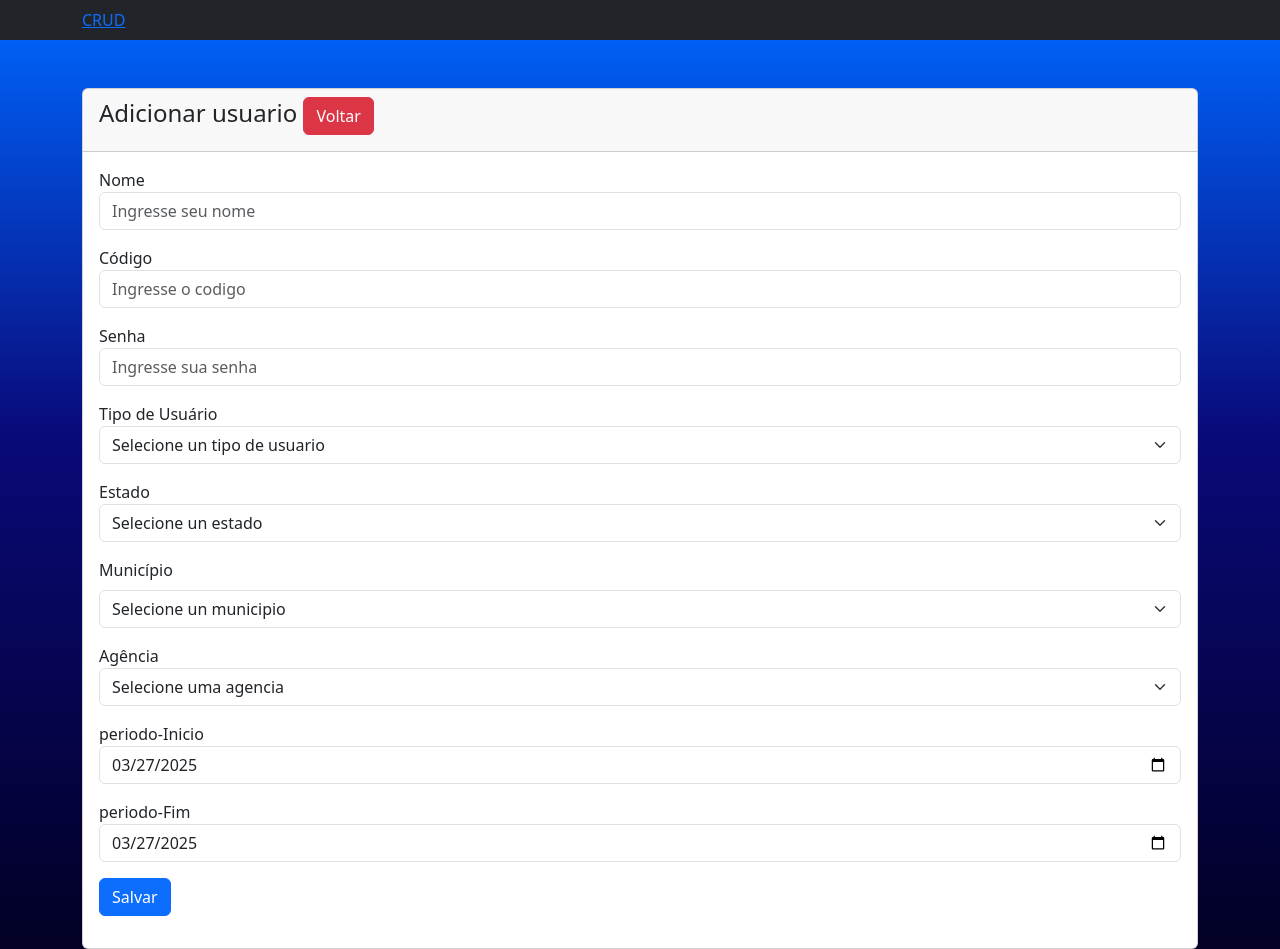
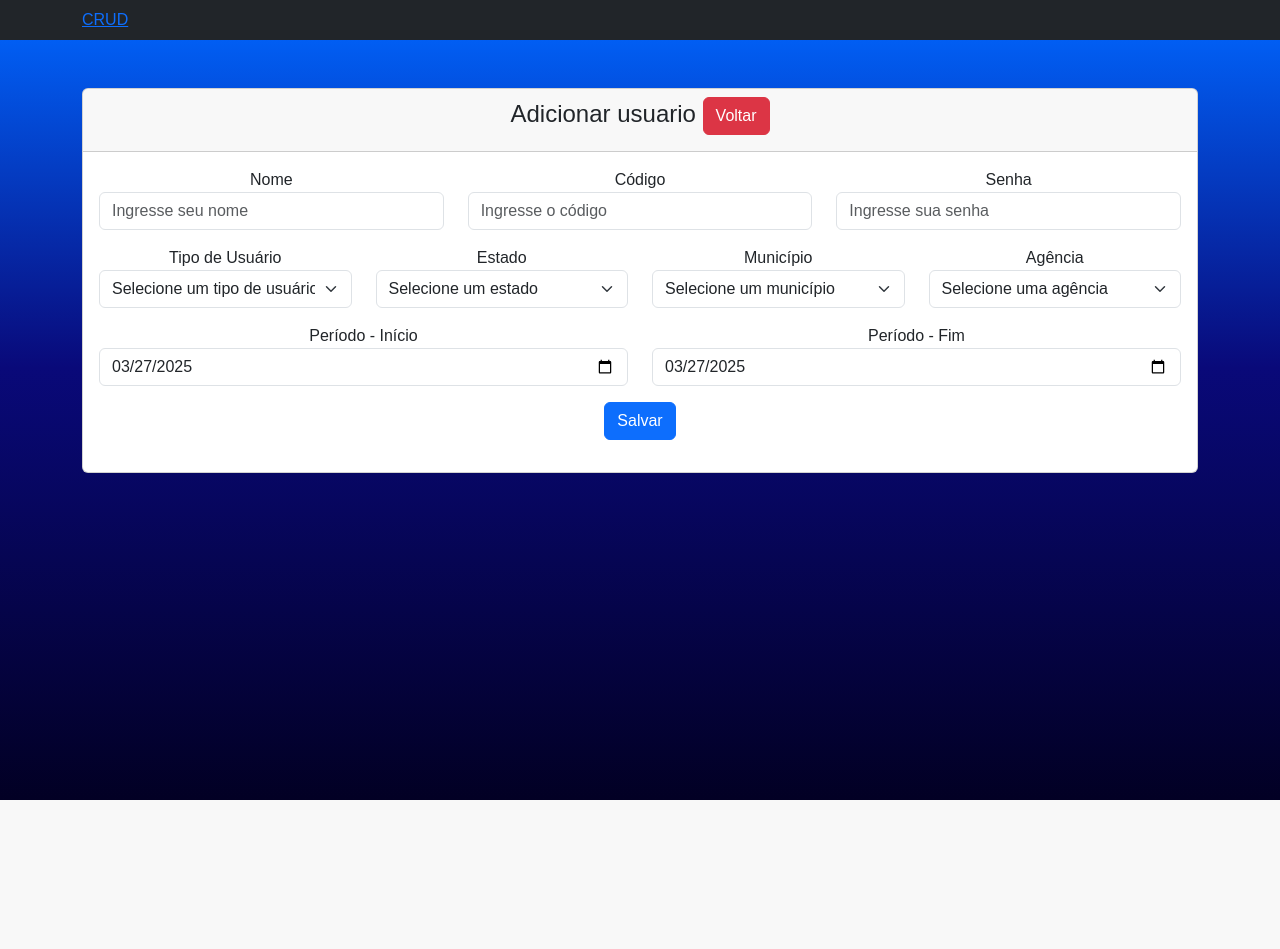
Before and after one commit to josevflores911/cadastro-de-usuario-php, a PHP site: page /create-user.php in a window 1280 px wide. After the commit the page ends 800 px from the top, so only its background shows below. Run offline with PHP 8.4, Linux system fonts and the light colour scheme.

Commit message:
alteracao layout

```diff
--- a/create-user.php
+++ b/create-user.php
@@ -8,10 +8,30 @@
         <link href="https://cdn.jsdelivr.net/npm/bootstrap@5.3.3/dist/css/bootstrap.min.css" rel="stylesheet" integrity="sha384-QWTKZyjpPEjISv5WaRU9OFeRpok6YctnYmDr5pNlyT2bRjXh0JMhjY6hW+ALEwIH" crossorigin="anonymous">
 
         <style>
+        /* Garante que o fundo cubra a tela inteira */
+        html, body {
+            height: 100%; /* Faz com que o HTML e o Body ocupem toda a altura da janela */
+            margin: 0; /* Remove as margens padrão */
+        }
+
         body {
             background: rgb(2,0,36);
             background: linear-gradient(0deg, rgba(2,0,36,1) 0%, rgba(9,9,121,1) 54%, rgba(0,102,255,1) 99%);
-            color: white; /* Opcional: para garantir que o texto seja visível em cima do fundo escuro */
+            color: white;
+            font-family: Arial, sans-serif;
+            /* display: flex; */
+            /* justify-content: center; */
+            /* align-items: center; */
+            text-align: center;
+            height: 100%;
+        }
+
+        h1 {
+            margin-bottom: 20px;
+        }
+
+        p {
+            font-size: 1.2em;
         }
     </style>
     </head>
@@ -26,72 +46,86 @@
                                 <a href="index.php" class="btn btn-danger floar-end">Voltar</a>
                             </h4>
                         </div>
+
                         <div class="card-body">
     <form action="controller.php" method="POST">
-                                <div class="mb-3">
+        <!-- Primeira linha (nome, código e senha) -->
+        <div class="row mb-3">
+            <div class="col-md-4">
                 <label>Nome</label>
-                                    <input type="text" name="nome" class="form-control" maxlength="50"  placeholder="Ingresse seu nome" required>
+                <input type="text" name="nome" class="form-control" maxlength="50" placeholder="Ingresse seu nome" required>
             </div>
-                                <div class="mb-3">
+            <div class="col-md-4">
                 <label>Código</label>
-                                    <input type="text" name="codigo" class="form-control" maxlength="20" minlength="4" placeholder="Ingresse o codigo" required>
+                <input type="text" name="codigo" class="form-control" maxlength="20" minlength="4" placeholder="Ingresse o código" required>
             </div>
-                                <div class="mb-3">
+            <div class="col-md-4">
                 <label>Senha</label>
                 <input type="password" name="senha" class="form-control" maxlength="20" placeholder="Ingresse sua senha" required>
             </div>
-                                <div class="mb-3"><!--enum from database-->
+        </div>
+
+        <!-- Segunda linha (tipo de usuário, estado, município e agência) -->
+        <div class="row mb-3">
+            <div class="col-md-3">
                 <label>Tipo de Usuário</label>
                 <select name="tipo_usuario" class="form-select" required>
-                                        <option value="" disabled selected>Selecione un tipo de usuario</option>
+                    <option value="" disabled selected>Selecione um tipo de usuário</option>
                     <option value="1">Elaborador</option>
                     <option value="2">Validador</option>
                     <option value="3">Validador+</option>
                 </select>
             </div>
-                                <div class="mb-3"><!--from database-->
+            <div class="col-md-3">
                 <label>Estado</label>
                 <select name="estado" class="form-select" required>
-                                        <option value="" disabled selected>Selecione un estado</option>
+                    <option value="" disabled selected>Selecione um estado</option>
                     <option value="1">São Paulo</option>
                     <option value="2">Rio de Janeiro</option>
                     <option value="3">Minas Gerais</option>
                     <option value="4">Bahia</option>
                 </select>
             </div>
-                                <div class="mb-3">
-                                    <label for="municipio" class="form-label">Município</label>
+            <div class="col-md-3">
+                <label>Município</label>
                 <select class="form-select" id="municipio" name="municipio" required>
-                                    <option value="" disabled selected>Selecione un municipio</option>
+                    <option value="" disabled selected>Selecione um município</option>
                     <option value="1">São Paulo</option>
                     <option value="2">Campinas</option>
                     <option value="3">Rio de Janeiro</option>
                     <option value="4">Niterói</option>
                 </select>
             </div>
-                                <div class="mb-3">
+            <div class="col-md-3">
                 <label>Agência</label>
                 <select name="agencia" class="form-select" required>
-                                        <option value="" disabled selected>Selecione uma agencia</option>
+                    <option value="" disabled selected>Selecione uma agência</option>
                     <option value="1">Agência Paulista</option>
                     <option value="2">Agência Campinas</option>
                     <option value="3">Agência Carioca</option>
                     <option value="4">Agência Niterói</option>
                 </select>
             </div>
-                                <div class="mb-3">
-                                    <label>periodo-Inicio</label>
+        </div>
+
+        <!-- Terceira linha (período início e fim) -->
+        <div class="row mb-3">
+            <div class="col-md-6">
+                <label>Período - Início</label>
                 <input id="data_inicio" type="date" name="inicio_periodo" class="form-control" required>
             </div>
-                                <div class="mb-3">
-                                    <label>periodo-Fim</label>
+            <div class="col-md-6">
+                <label>Período - Fim</label>
                 <input id="data_fim" type="date" name="fim_periodo" class="form-control" required>
             </div>
+        </div>
+
         <div class="mb-3">
             <button type="submit" name="create_usuario" class="btn btn-primary">Salvar</button>
         </div>
     </form>
 </div>
+
                     </div>
                 </div>
             </div>
```
Also changed, not shown: queries.sql (+29 -0 lines). Lines whose indentation alone changed are shown as unchanged.
